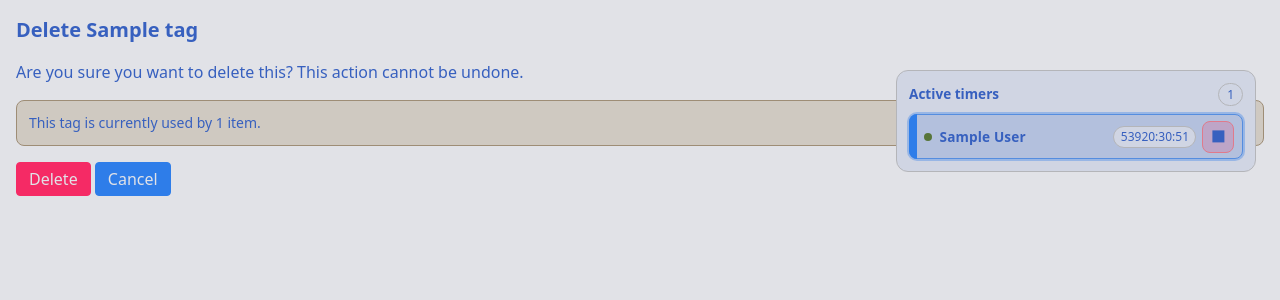
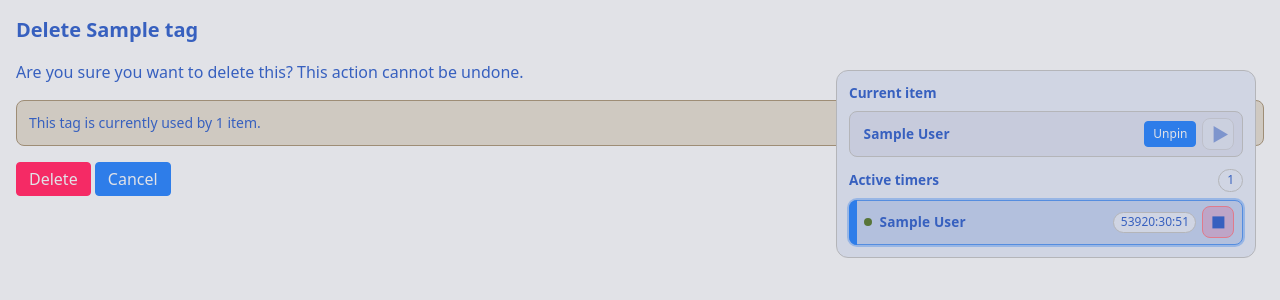
Before and after one commit to TheBitBanger/gulgrir, a Django app: page /my/tags/1/delete/ in a window 1280 px wide. Shown: the part 50-350 px from the top of the page. Run offline with Django 5.2, Linux system fonts and the light colour scheme; a user stored in the database is signed in; tables that the repository leaves empty hold one stand-in row (values such as "Sample post"); some libraries are stand-ins or nearby versions.

Commit message:
feat: add pinned items to timer widget

```diff
--- a/src/gulgrir/settings.py
+++ b/src/gulgrir/settings.py
@@ -85,6 +85,8 @@ TEMPLATES = [
     },
 ]
 
+TEST_RUNNER = "tracker.test_runner.ProjectDiscoverRunner"
+
 WSGI_APPLICATION = "gulgrir.wsgi.application"
 
 
--- a/src/tracker/context_processors.py
+++ b/src/tracker/context_processors.py
@@ -1,4 +1,7 @@
 from django.core.exceptions import ObjectDoesNotExist
+from django.db.models import Value
+from django.db.models.functions import Coalesce
+from django.urls import reverse
 
 from .models import Profile, UserItem
 
@@ -46,7 +49,13 @@ def theme_preference(request):
 
 def active_timers(request):
     if not request.user.is_authenticated:
-        return {"active_timers": [], "active_timer_current_id": None}
+        return {
+            "active_timers": [],
+            "active_timer_current_id": None,
+            "pinned_items": [],
+            "pinned_more_count": 0,
+            "current_item": None,
+        }
 
     current_id = None
     match = getattr(request, "resolver_match", None)
@@ -69,5 +78,56 @@ def active_timers(request):
         }
         for timer in timers
     ]
+    active_ids = {timer.pk for timer in timers}
 
-    return {"active_timers": active, "active_timer_current_id": current_id}
+    pinned_qs = (
+        UserItem.objects.filter(
+            user=request.user,
+            is_pinned=True,
+            timer_started_at__isnull=True,
+        )
+        .exclude(pk__in=active_ids)
+        .exclude(pk=current_id or 0)
+        .select_related("item")
+        .annotate(sort_title=Coalesce("title_override", "item__title", Value("")))
+        .order_by("sort_title", "pk")
+    )
+    pinned = list(pinned_qs[:10])
+    pinned_more_count = max(0, pinned_qs.count() - len(pinned))
+
+    pinned_items = [
+        {
+            "id": item.pk,
+            "title": item.display_title,
+            "detail_url": reverse("useritem_detail", args=[item.pk]),
+            "start_url": reverse("useritem_timer_start", args=[item.pk]),
+        }
+        for item in pinned
+    ]
+
+    current_item = None
+    if current_id:
+        current = (
+            UserItem.objects.filter(user=request.user, pk=current_id)
+            .select_related("item")
+            .first()
+        )
+        if current:
+            current_item = {
+                "id": current.pk,
+                "title": current.display_title,
+                "detail_url": reverse("useritem_detail", args=[current.pk]),
+                "is_pinned": current.is_pinned,
+                "timer_started_at": current.timer_started_at,
+                "start_url": reverse("useritem_timer_start", args=[current.pk]),
+                "pin_url": reverse("useritem_pin", args=[current.pk]),
+                "unpin_url": reverse("useritem_unpin", args=[current.pk]),
+            }
+
+    return {
+        "active_timers": active,
+        "active_timer_current_id": current_id,
+        "pinned_items": pinned_items,
+        "pinned_more_count": pinned_more_count,
+        "current_item": current_item,
+    }
--- a/src/tracker/models.py
+++ b/src/tracker/models.py
@@ -120,6 +120,7 @@ class UserItem(models.Model):
     )
     tags = models.ManyToManyField("Tag", blank=True, related_name="user_items")
     timer_started_at = models.DateTimeField(null=True, blank=True)
+    is_pinned = models.BooleanField(default=False)
 
     @property
     def display_title(self) -> str:
--- a/src/tracker/templates/tracker/base.html
+++ b/src/tracker/templates/tracker/base.html
@@ -165,6 +165,11 @@
       text-decoration: none;
     }
 
+    .btn-compact {
+      padding: 0.2rem 0.5rem;
+      font-size: 0.75rem;
+    }
+
     .btn:hover {
       color: var(--accent-contrast);
       text-decoration: none;
@@ -263,7 +268,7 @@
       position: fixed;
       top: var(--active-timers-top);
       right: 1.5rem;
-      width: min(360px, 92vw);
+      width: min(420px, 92vw);
       background: var(--surface);
       border: 1px solid var(--border);
       border-radius: 0.75rem;
@@ -277,6 +282,14 @@
       justify-content: space-between;
       gap: 0.5rem;
       margin-bottom: 0.5rem;
+    }
+
+    .active-timers__header .badge {
+      margin-left: auto;
+    }
+
+    .active-timers__section:not(:first-child) {
+      margin-top: 0.75rem;
     }
 
     .active-timers__title {
@@ -300,6 +313,15 @@
       color: var(--text);
       background: color-mix(in oklab, var(--surface-2) 70%, transparent);
       cursor: pointer;
+    }
+
+    .active-timers__name--wrap {
+      white-space: normal;
+      overflow: visible;
+      text-overflow: unset;
+      display: -webkit-box;
+      -webkit-line-clamp: 2;
+      -webkit-box-orient: vertical;
     }
 
     .active-timers__row:hover {
@@ -359,6 +381,7 @@
       gap: 0.35rem;
       flex-shrink: 0;
     }
+
 
 
     .active-timers__duration {
@@ -643,14 +666,17 @@
         });
       }
 
-      const timerRows = Array.from(document.querySelectorAll("[data-active-timer]"));
+      const timerRows = Array.from(document.querySelectorAll("[data-row-href]"));
       timerRows.forEach((row) => {
         row.addEventListener("click", (event) => {
           const target = event.target;
-          if (target instanceof HTMLElement && target.closest("[data-stop-url]")) {
+          if (
+            target instanceof HTMLElement &&
+            target.closest("[data-stop-url], [data-start-url], [data-pin-url], [data-unpin-url]")
+          ) {
             return;
           }
-          const href = row.getAttribute("data-href");
+          const href = row.getAttribute("data-row-href");
           if (href) window.location.assign(href);
         });
       });
@@ -661,6 +687,42 @@
           event.preventDefault();
           event.stopPropagation();
           const url = button.getAttribute("data-stop-url");
+          const ok = await post(url, button);
+          if (ok) window.location.reload();
+        });
+      });
+
+      const startButtons = Array.from(document.querySelectorAll("button[data-start-url]"));
+      startButtons.forEach((button) => {
+        button.addEventListener("click", async (event) => {
+          event.preventDefault();
+          event.stopPropagation();
+          if (button.disabled) return;
+          const url = button.getAttribute("data-start-url");
+          const ok = await post(url, button);
+          if (ok) window.location.reload();
+        });
+      });
+
+      const pinButtons = Array.from(document.querySelectorAll("button[data-pin-url]"));
+      pinButtons.forEach((button) => {
+        button.addEventListener("click", async (event) => {
+          event.preventDefault();
+          event.stopPropagation();
+          const url = button.getAttribute("data-pin-url");
+          const ok = await post(url, button);
+          if (ok) window.location.reload();
+        });
+      });
+
+      const unpinButtons = Array.from(
+        document.querySelectorAll("button[data-unpin-url]")
+      );
+      unpinButtons.forEach((button) => {
+        button.addEventListener("click", async (event) => {
+          event.preventDefault();
+          event.stopPropagation();
+          const url = button.getAttribute("data-unpin-url");
           const ok = await post(url, button);
           if (ok) window.location.reload();
         });
--- a/src/tracker/templates/tracker/partials/active_timers.html
+++ b/src/tracker/templates/tracker/partials/active_timers.html
@@ -1,5 +1,77 @@
+{% if active_timers or pinned_items or current_item %}
+  <div class="active-timers" role="region" aria-label="Active timers">
+    {% if current_item %}
+      <div class="active-timers__section">
+        <div class="active-timers__header">
+          <span class="active-timers__title">Current item</span>
+        </div>
+        <div class="active-timers__list">
+          <div class="active-timers__row" data-row-href="{{ current_item.detail_url }}">
+            <div class="active-timers__main" title="{{ current_item.title }}">
+              <span class="active-timers__name active-timers__name--wrap">{{ current_item.title }}</span>
+            </div>
+            <div class="active-timers__meta">
+              <button
+                type="button"
+                class="btn btn-compact"
+                data-{% if current_item.is_pinned %}unpin{% else %}pin{% endif %}-url="{% if current_item.is_pinned %}{{ current_item.unpin_url }}{% else %}{{ current_item.pin_url }}{% endif %}"
+              >
+                {% if current_item.is_pinned %}Unpin{% else %}Pin{% endif %}
+              </button>
+              <button
+                type="button"
+                class="icon-btn {% if current_item.timer_started_at %}opacity-50 cursor-not-allowed{% else %}icon-btn--success{% endif %}"
+                data-start-url="{{ current_item.start_url }}"
+                aria-label="Start timer for {{ current_item.title }}"
+                title="Start timer"
+                {% if current_item.timer_started_at %}disabled{% endif %}
+              >
+                <svg viewBox="0 0 24 24" aria-hidden="true" focusable="false">
+                  <polygon points="8,5 20,12 8,19"></polygon>
+                </svg>
+              </button>
+            </div>
+          </div>
+        </div>
+      </div>
+    {% endif %}
+
+    {% if pinned_items %}
+      <div class="active-timers__section">
+        <div class="active-timers__header">
+          <span class="active-timers__title">Pinned</span>
+          <span class="badge">{{ pinned_items|length }}</span>
+        </div>
+        <div class="active-timers__list">
+          {% for item in pinned_items %}
+            <div class="active-timers__row" data-row-href="{{ item.detail_url }}">
+            <div class="active-timers__main" title="{{ item.title }}">
+              <span class="active-timers__name active-timers__name--wrap">{{ item.title }}</span>
+            </div>
+              <div class="active-timers__meta">
+                <button
+                  type="button"
+                  class="icon-btn icon-btn--success"
+                  data-start-url="{{ item.start_url }}"
+                  aria-label="Start timer for {{ item.title }}"
+                  title="Start timer"
+                >
+                  <svg viewBox="0 0 24 24" aria-hidden="true" focusable="false">
+                    <polygon points="8,5 20,12 8,19"></polygon>
+                  </svg>
+                </button>
+              </div>
+            </div>
+          {% endfor %}
+          {% if pinned_more_count %}
+            <div class="active-timers__more text-muted">+{{ pinned_more_count }} more</div>
+          {% endif %}
+        </div>
+      </div>
+    {% endif %}
+
     {% if active_timers %}
-  <div class="active-timers" role="region" aria-label="Active timers">
+      <div class="active-timers__section">
         <div class="active-timers__header">
           <span class="active-timers__title">Active timers</span>
           <span class="badge">{{ active_timers|length }}</span>
@@ -9,9 +81,8 @@
             {% if forloop.counter <= 10 %}
               <div
                 class="active-timers__row{% if timer.id == active_timer_current_id %} active-timers__row--current{% endif %}"
-            data-active-timer
                 data-timer-started-at="{{ timer.started_at|date:'c' }}"
-            data-href="{% url 'useritem_detail' timer.id %}"
+                data-row-href="{% url 'useritem_detail' timer.id %}"
               >
                 <div class="active-timers__main" title="{{ timer.title }}">
                   <span class="active-timers__status" aria-hidden="true"></span>
@@ -42,3 +113,5 @@
         </div>
       </div>
     {% endif %}
+  </div>
+{% endif %}
--- a/src/tracker/urls.py
+++ b/src/tracker/urls.py
@@ -20,6 +20,8 @@ useritem_patterns = [
         name="useritem_timer_start",
     ),
     path("<int:pk>/timer/stop/", views.useritem_timer_stop, name="useritem_timer_stop"),
+    path("<int:pk>/pin/", views.useritem_pin, name="useritem_pin"),
+    path("<int:pk>/unpin/", views.useritem_unpin, name="useritem_unpin"),
     path("<int:pk>/timer/add/", views.useritem_timer_add_retro, name="useritem_timer_add"),
     path("save-filter/", views.save_current_filter, name="save_filter"),
     path("actions/", views.useritem_execute_action, name="useritem_actions"),
--- a/src/tracker/views.py
+++ b/src/tracker/views.py
@@ -633,6 +633,26 @@ def useritem_timer_start(request, pk: int):
         user_item.save(update_fields=["timer_started_at"])
 
     return JsonResponse({"started_at": user_item.timer_started_at.isoformat()})
+
+
+@require_POST
+@login_required
+def useritem_pin(request, pk: int):
+    user_item = get_object_or_404(UserItem, pk=pk, user=request.user)
+    if not user_item.is_pinned:
+        user_item.is_pinned = True
+        user_item.save(update_fields=["is_pinned"])
+    return JsonResponse({"ok": True})
+
+
+@require_POST
+@login_required
+def useritem_unpin(request, pk: int):
+    user_item = get_object_or_404(UserItem, pk=pk, user=request.user)
+    if user_item.is_pinned:
+        user_item.is_pinned = False
+        user_item.save(update_fields=["is_pinned"])
+    return JsonResponse({"ok": True})
 
 
 @require_POST
```
Also changed, not shown: src/tracker/test_runner.py (added, +10 -0 lines), src/tracker/tests/test_useritem_pins.py (added, +34 -0 lines), src/tracker/migrations/0014_useritem_is_pinned.py (added). Lines whose indentation alone changed are shown as unchanged.
